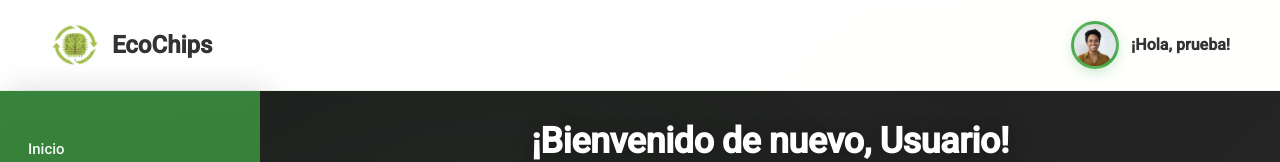
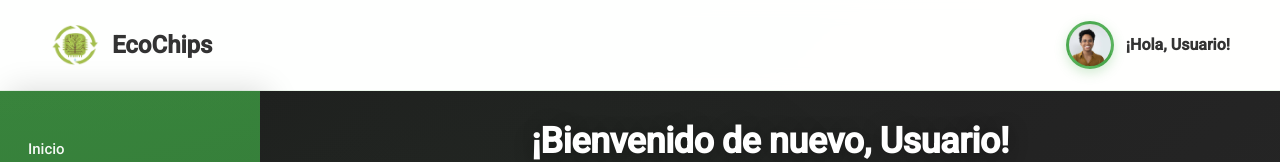
Before and after one commit to FardZ1nho/EcoChips-Frontend, an Angular app: page /home in a window 1280 px wide. Shown: the top 162 px of the page. Built offline with nearby package versions, Linux system fonts and the light colour scheme.

Commit message:
cambio prueba

```diff
--- a/src/app/pages/home/home.html
+++ b/src/app/pages/home/home.html
@@ -8,7 +8,7 @@
       <div class="user-avatar">
         <img src="assets/img/user-avatar.jpg" alt="Usuario" />
       </div>
-      <span class="user-greeting">¡Hola, prueba!</span>
+      <span class="user-greeting">¡Hola, Usuario!</span>
     </div>
   </header>
 
```
